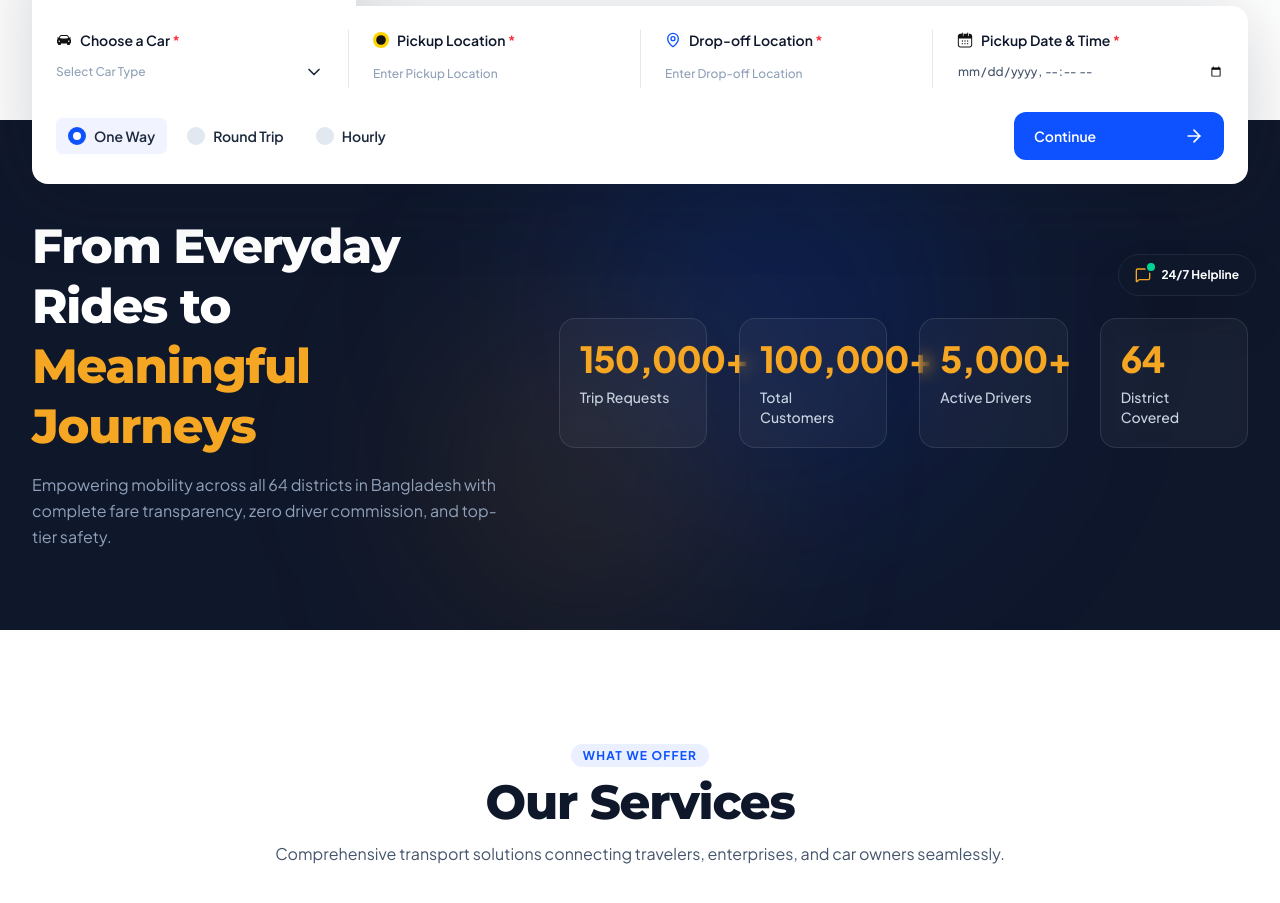
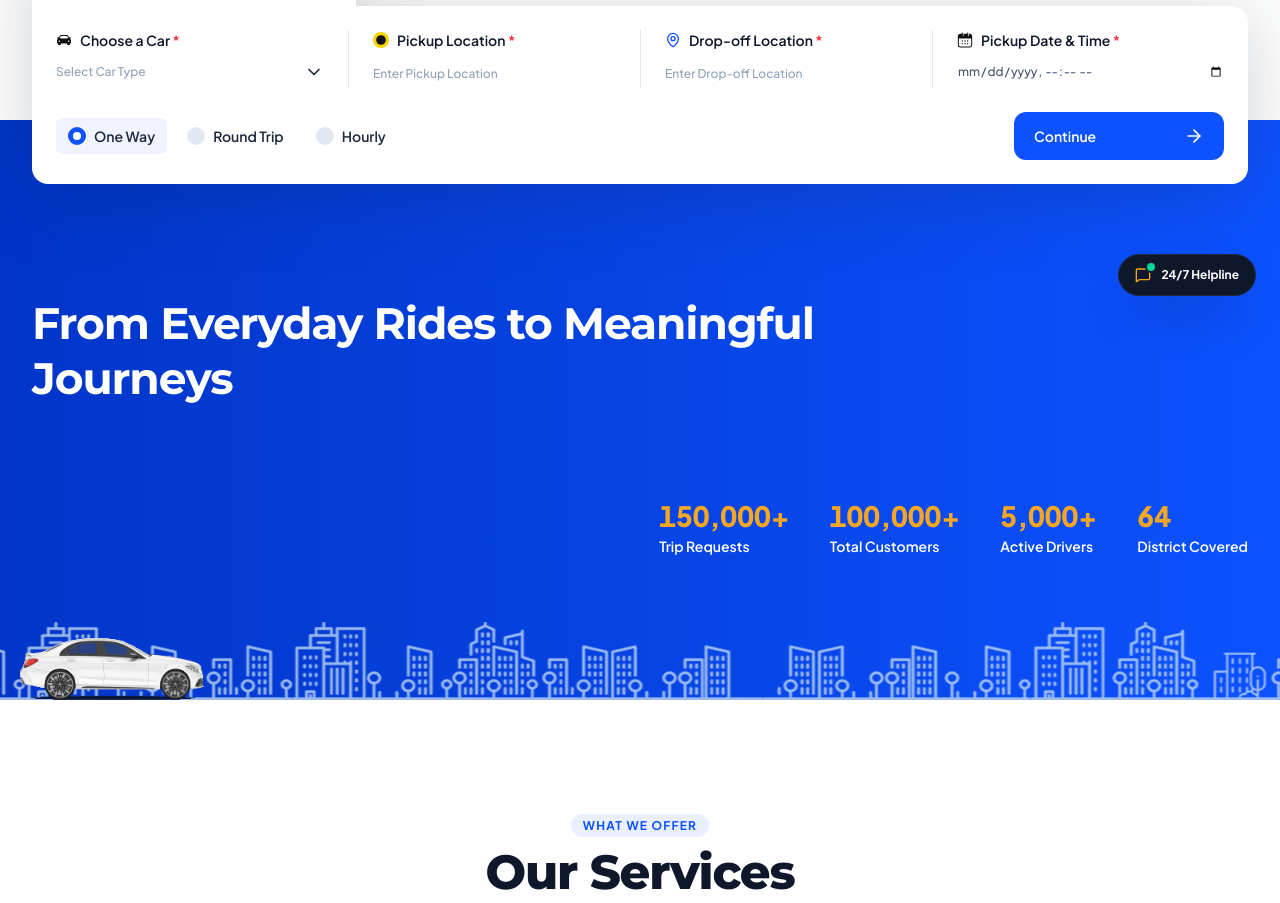
Before and after one commit to IamPial/garibook-app, a React (Vite) app: page / in a window 1280 px wide. Shown: the part 480-1383 px from the top of the page. Built offline with nearby package versions, Linux system fonts and the light colour scheme.

Commit message:
create the stats section more live with moving car

```diff
--- a/src/components/StatsSection.jsx
+++ b/src/components/StatsSection.jsx
@@ -1,4 +1,4 @@
-import React, { useEffect, useRef } from 'react';
+import React, { useLayoutEffect, useRef } from 'react';
 import gsap from 'gsap';
 import { ScrollTrigger } from 'gsap/ScrollTrigger';
 import { useLanguage } from '../context/LanguageContext';
@@ -9,6 +9,8 @@ export default function StatsSection() {
   const { t } = useLanguage();
   const copy = t.sections.stats;
   const sectionRef = useRef(null);
+  const headingRef = useRef(null);
+  const statsRef = useRef(null);
   const countRefs = useRef([]);
 
   const stats = [
@@ -18,94 +20,125 @@ export default function StatsSection() {
     { target: 64, suffix: '', label: copy.districts },
   ];
 
-  useEffect(() => {
+  const words = `${copy.title} ${copy.highlight}`.split(' ');
+
+  // useLayoutEffect: প্রথম paint এর আগেই লেখা লুকিয়ে ফেলে, তাই একবার ঝলকে পুরো হেডলাইন দেখা যায় না
+  useLayoutEffect(() => {
+    const format = (i, v) => `${Math.floor(v).toLocaleString()}${stats[i].suffix}`;
+
+    // যাদের "reduce motion" চালু, তাদের সরাসরি চূড়ান্ত সংখ্যা দেখাই
+    if (window.matchMedia('(prefers-reduced-motion: reduce)').matches) {
+      countRefs.current.forEach((el, i) => el && (el.textContent = format(i, stats[i].target)));
+      return undefined;
+    }
+
     const ctx = gsap.context(() => {
-      // Staggered reveal for the entire stats block
+      // 1) হেডলাইন: শব্দ ধরে ধরে নিচ থেকে উঠে আসে
       gsap.fromTo(
-        sectionRef.current.querySelectorAll('.stat-item'),
-        { y: 30, opacity: 0 },
+        '.hl-word',
+        { y: 60, opacity: 0 },
         {
           y: 0,
           opacity: 1,
-          stagger: 0.15,
-          duration: 0.8,
+          duration: 1,
+          delay: 0.3,
           ease: 'power3.out',
-          scrollTrigger: {
-            trigger: sectionRef.current,
-            start: 'top 80%',
-          },
+          stagger: 0.1,
+          scrollTrigger: { trigger: headingRef.current, start: 'top 80%', once: true },
         }
       );
 
-      // GSAP Numeric Counter Animation (Animation Requirement #2)
-      countRefs.current.forEach((el, index) => {
+      // 2) স্ট্যাটস: এক টাইমলাইনে reveal + কাউন্টার একসাথে চলে
+      const tl = gsap.timeline({
+        scrollTrigger: { trigger: statsRef.current, start: 'top 92%', once: true },
+      });
+      tl.fromTo(
+        '.stat-item',
+        { y: 30, opacity: 0 },
+        { y: 0, opacity: 1, stagger: 0.15, duration: 0.8, ease: 'power3.out' }
+      );
+      countRefs.current.forEach((el, i) => {
         if (!el) return;
-        const targetVal = stats[index].target;
         const obj = { val: 0 };
-
-        gsap.to(obj, {
-          val: targetVal,
-          duration: 2,
-          ease: 'power2.out',
-          scrollTrigger: {
-            trigger: el,
-            start: 'top 85%',
-            once: true,
+        tl.to(
+          obj,
+          {
+            val: stats[i].target,
+            duration: 2,
+            ease: 'power2.out',
+            onUpdate: () => { el.textContent = format(i, obj.val); },
           },
-          onUpdate: () => {
-            const formatted = Math.floor(obj.val).toLocaleString();
-            el.innerText = `${formatted}${stats[index].suffix}`;
-          },
-        });
+          0.2
+        );
       });
     }, sectionRef);
 
+
+    document.fonts?.ready.then(() => ScrollTrigger.refresh());
+
     return () => ctx.revert();
+    // eslint-disable-next-line react-hooks/exhaustive-deps
   }, []);
 
   return (
     <section
       ref={sectionRef}
-      className="relative pt-24 pb-20 bg-slate-900 text-white overflow-hidden -mt-16"
+      className="relative -mt-16 pt-32 sm:pt-44 pb-32 sm:pb-36 overflow-hidden text-white bg-[linear-gradient(90deg,#0035c8_0%,#0d52ff_100%)]"
     >
-      {/* Subtle background glow */}
-      <div className="absolute top-0 right-1/4 w-96 h-96 bg-gb-primary/20 rounded-full blur-[120px] pointer-events-none" />
-      <div className="absolute bottom-0 left-1/3 w-80 h-80 bg-amber-500/10 rounded-full blur-[100px] pointer-events-none" />
+      <div className="max-w-7xl mx-auto px-4 sm:px-6 lg:px-8 relative z-10">
+        {/* Headline */}
+        <h2 ref={headingRef} className="max-w-210 text-3xl sm:text-4xl lg:text-[44px] font-bold leading-tight tracking-tight">
+          {words.map((word, i) => (
+            <span key={i} className="hl-word inline-block">
+              {word}{i < words.length - 1 ? '\u00A0' : ''}
+            </span>
+          ))}
+        </h2>
 
-      <div className="max-w-7xl mx-auto px-4 sm:px-6 lg:px-8 relative z-10">
-        <div className="grid grid-cols-1 lg:grid-cols-12 gap-8 lg:gap-12 items-center">
-          {/* Headline */}
-          <div className="lg:col-span-5">
-            <h2 className="text-3xl sm:text-4xl lg:text-5xl font-extrabold tracking-tight text-white leading-tight">
-              {copy.title} <br className="hidden sm:block" />
-              <span className="text-gb-warning">{copy.highlight}</span>
-            </h2>
-            <p className="mt-4 text-slate-400 text-sm sm:text-base leading-relaxed">
-              {copy.description}
-            </p>
-          </div>
-
-          {/* Stats grid */}
-          <div className="lg:col-span-7 grid grid-cols-2 sm:grid-cols-4 gap-6 sm:gap-8">
+        {/* Stats */}
+        <div ref={statsRef} className="mt-14 lg:mt-24 flex lg:justify-end">
+          <div className="grid grid-cols-2 sm:flex gap-x-8 sm:gap-x-10 gap-y-6">
             {stats.map((stat, idx) => (
-              <div
-                key={stat.label}
-                className="stat-item flex flex-col p-4 sm:p-5 rounded-2xl bg-white/[0.04] border border-white/10 backdrop-blur-sm hover:border-gb-warning/30 transition-colors"
-              >
-                <span
-                  ref={(el) => (countRefs.current[idx] = el)}
-                  className="text-2xl sm:text-3xl lg:text-4xl font-extrabold text-gb-warning tracking-tight"
-                >
-                  0{stat.suffix}
+              <div key={stat.label} className="stat-item">
+                <span className="grid text-2xl sm:text-[28px] font-extrabold leading-none tabular-nums text-gb-warning">
+                  <span className="col-start-1 row-start-1 invisible" aria-hidden="true">
+                    {stat.target.toLocaleString()}{stat.suffix}
+                  </span>
+                  <span ref={(el) => (countRefs.current[idx] = el)} className="col-start-1 row-start-1">
+                    0{stat.suffix}
+                  </span>
                 </span>
-                <span className="mt-2 text-xs sm:text-sm font-medium text-slate-300">
-                  {stat.label}
-                </span>
+                <span className="mt-1.5 block text-sm font-semibold text-white">{stat.label}</span>
               </div>
             ))}
           </div>
         </div>
       </div>
+
+      {/* বিল্ডিং ফ্রেম: বাম দিকে অনবরত সরে (loop), গাড়িটা ডানদিকে চলছে এমন মনে হয় */}
+      <style>{`
+        @keyframes gb-skyline-scroll { to { transform: translateX(calc(var(--tile) * -1)); } }
+        .gb-skyline-track { animation: gb-skyline-scroll 25s linear infinite; will-change: transform; }
+        @media (prefers-reduced-motion: reduce) { .gb-skyline-track { animation: none; } }
+      `}</style>
+      <div
+        aria-hidden="true"
+        className="absolute bottom-0 left-0 w-full h-15 sm:h-19.5 overflow-hidden pointer-events-none [--tile:1477px] sm:[--tile:1920px]"
+      >
+        {/* প্রস্থ = স্ক্রিন + ১টা পুরো ছবি; ছবির প্রস্থ (--tile) পরিমাণ সরলেই ঠিক আগের অবস্থানে ফিরে আসে */}
+        <div
+          className="gb-skyline-track h-full bg-[url('/assets/images/stats/Building_frame.png')] bg-repeat-x bg-bottom-left bg-size-[auto_60px] sm:bg-size-[auto_78px]"
+          style={{ width: 'calc(100% + var(--tile))' }}
+        />
+      </div>
+
+
+      <img
+        src="/assets/images/stats/Moveable_Car.gif"
+        alt=""
+        aria-hidden="true"
+        className="absolute bottom-0 left-4 w-32 sm:w-40 lg:w-48 translate-y-[7%] pointer-events-none select-none"
+      />
     </section>
   );
 }
```
Also changed, not shown: src/assets/Building_frame.png (deleted), src/assets/Moveable_Car.gif (deleted).
